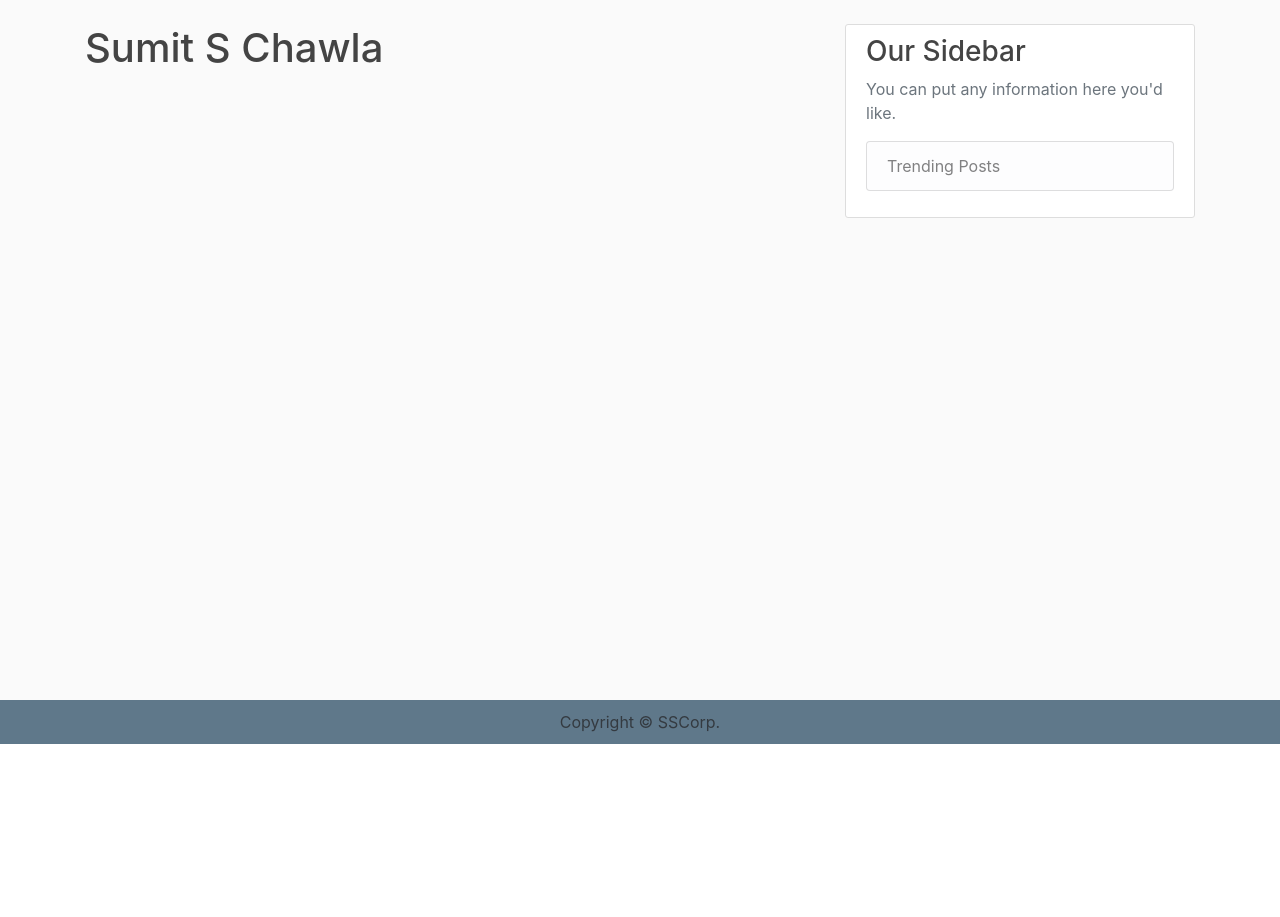
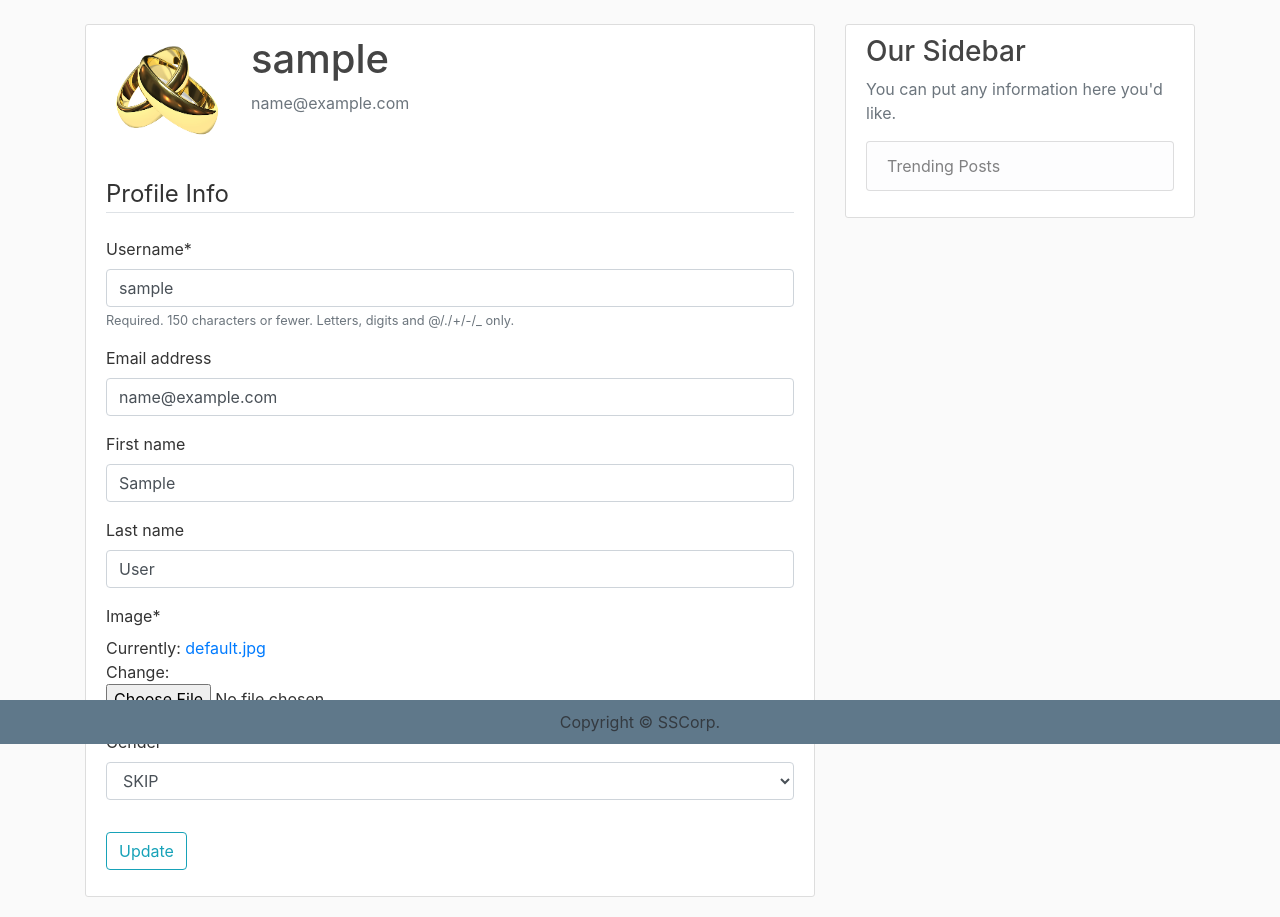
Before and after one commit to SamChawla/my-blog-project, a Django app: page /accounts/profile in a window 1280 px wide. Shown: the part 56-973 px from the top of the page. Before the commit the page ends 800 px from the top, so only its background shows below. Run offline with Django 3.2, Linux system fonts and the light colour scheme; the visitor is signed in with stand-in values (Sample User, id 1); some libraries are stand-ins or nearby versions.

Commit message:
Update profile page (#12)
Co-authored-by: Sumit S Chawla <sam.chawla26@gmailc.om>

```diff
--- a/my_site/accounts/apps.py
+++ b/my_site/accounts/apps.py
@@ -4,3 +4,6 @@
 class AccountsConfig(AppConfig):
     default_auto_field = "django.db.models.BigAutoField"
     name = "accounts"
+
+    def ready(self):
+        import accounts.signals
--- a/my_site/accounts/forms.py
+++ b/my_site/accounts/forms.py
@@ -1,6 +1,8 @@
 from django import forms
 from django.contrib.auth.models import User
 from django.contrib.auth.forms import UserCreationForm
+
+from .models import Profile
 
 
 class UserRegistrationForm(UserCreationForm):
@@ -14,3 +16,15 @@
             "password1",
             "password2",
         ]
+
+
+class UserUpdateForm(forms.ModelForm):
+    class Meta:
+        model = User
+        fields = ["username", "email", "first_name", "last_name"]
+
+
+class ProfileUpdateForm(forms.ModelForm):
+    class Meta:
+        model = Profile
+        fields = ["image", "gender"]
--- a/my_site/accounts/models.py
+++ b/my_site/accounts/models.py
@@ -3,11 +3,7 @@
 
 
 class Profile(models.Model):
-    GENDER = (
-        ("MALE", "MALE"),
-        ("FEMALE", "FEMALE"),
-        ("SKIP", "SKIP")
-    )
+    GENDER = (("MALE", "MALE"), ("FEMALE", "FEMALE"), ("SKIP", "SKIP"))
 
     user = models.OneToOneField(User, on_delete=models.CASCADE)
     image = models.ImageField(default="default.jpg", upload_to="profile_pics")
--- /dev/null
+++ b/my_site/accounts/signals.py
@@ -0,0 +1,16 @@
+from django.contrib.auth.models import User
+from django.db.models.signals import post_save
+from django.dispatch import receiver
+
+from .models import Profile
+
+
+@receiver(post_save, sender=User)
+def create_profile(sender, instance, created, **kwargs):
+    if created:
+        Profile.objects.create(user=instance)
+
+
+@receiver(post_save, sender=User)
+def save_profile(sender, instance, **kwargs):
+    instance.profile.save()
--- a/my_site/accounts/templates/accounts/profile.html
+++ b/my_site/accounts/templates/accounts/profile.html
@@ -1,4 +1,24 @@
-{% extends 'base.html' %}
+{% extends "base.html" %}
+{% load crispy_forms_tags %}
 {% block content %}
-    <h1>{{profile}}</h1>
-{% endblock %}
+    <div class="content-section">
+      <div class="media">
+        <img class="rounded-circle account-img" src="{{ user.profile.image.url }}">
+        <div class="media-body">
+          <h2 class="account-heading">{{ user.username }}</h2>
+          <p class="text-secondary">{{ user.email }}</p>
+        </div>
+      </div>
+      <form method="POST" enctype="multipart/form-data">
+        {% csrf_token %}
+        <fieldset class="form-group">
+            <legend class="border-bottom mb-4">Profile Info</legend>
+            {{ u_form|crispy }}
+            {{ p_form|crispy }}
+        </fieldset>
+        <div class="form-group">
+            <button class="btn btn-outline-info" type="submit">Update</button>
+        </div>
+    </form>
+    </div>
+{% endblock content %}
--- a/my_site/accounts/views.py
+++ b/my_site/accounts/views.py
@@ -2,7 +2,7 @@
 from django.contrib.auth.decorators import login_required
 from django.shortcuts import redirect, render
 
-from .forms import UserRegistrationForm
+from .forms import ProfileUpdateForm, UserRegistrationForm, UserUpdateForm
 
 
 def register(request):
@@ -22,5 +22,23 @@
 
 @login_required
 def profile(request):
-    context = {"profile": "Sumit S Chawla", "title": "User Profile"}
+    if request.method == "POST":
+        u_form = UserUpdateForm(request.POST, instance=request.user)
+        p_form = ProfileUpdateForm(
+            request.POST, request.FILES, instance=request.user.profile
+        )
+        if u_form.is_valid() and p_form.is_valid():
+            u_form.save()
+            p_form.save()
+            messages.success(request, "Your profile has been updated successfully!")
+            return redirect("user-profile")
+    else:
+        u_form = UserUpdateForm(instance=request.user)
+        p_form = ProfileUpdateForm(instance=request.user.profile)
+
+    context = {
+        "u_form": u_form,
+        "p_form": p_form,
+        "title": "User Profile",
+    }
     return render(request, "accounts/profile.html", context)
--- a/my_site/my_site/settings.py
+++ b/my_site/my_site/settings.py
@@ -133,8 +133,8 @@
 
 STATICFILES_DIRS = [os.path.join(BASE_DIR, "static")]
 
-MEDIA_ROOT = os.path.join(BASE_DIR, 'media')
-MEDIA_URL = '/media/'
+MEDIA_ROOT = os.path.join(BASE_DIR, "media")
+MEDIA_URL = "/media/"
 
 
 CRISPY_TEMPLATE_PACK = "bootstrap4"
```
Also changed, not shown: my_site/accounts/migrations/0001_initial.py, 1 other file.
